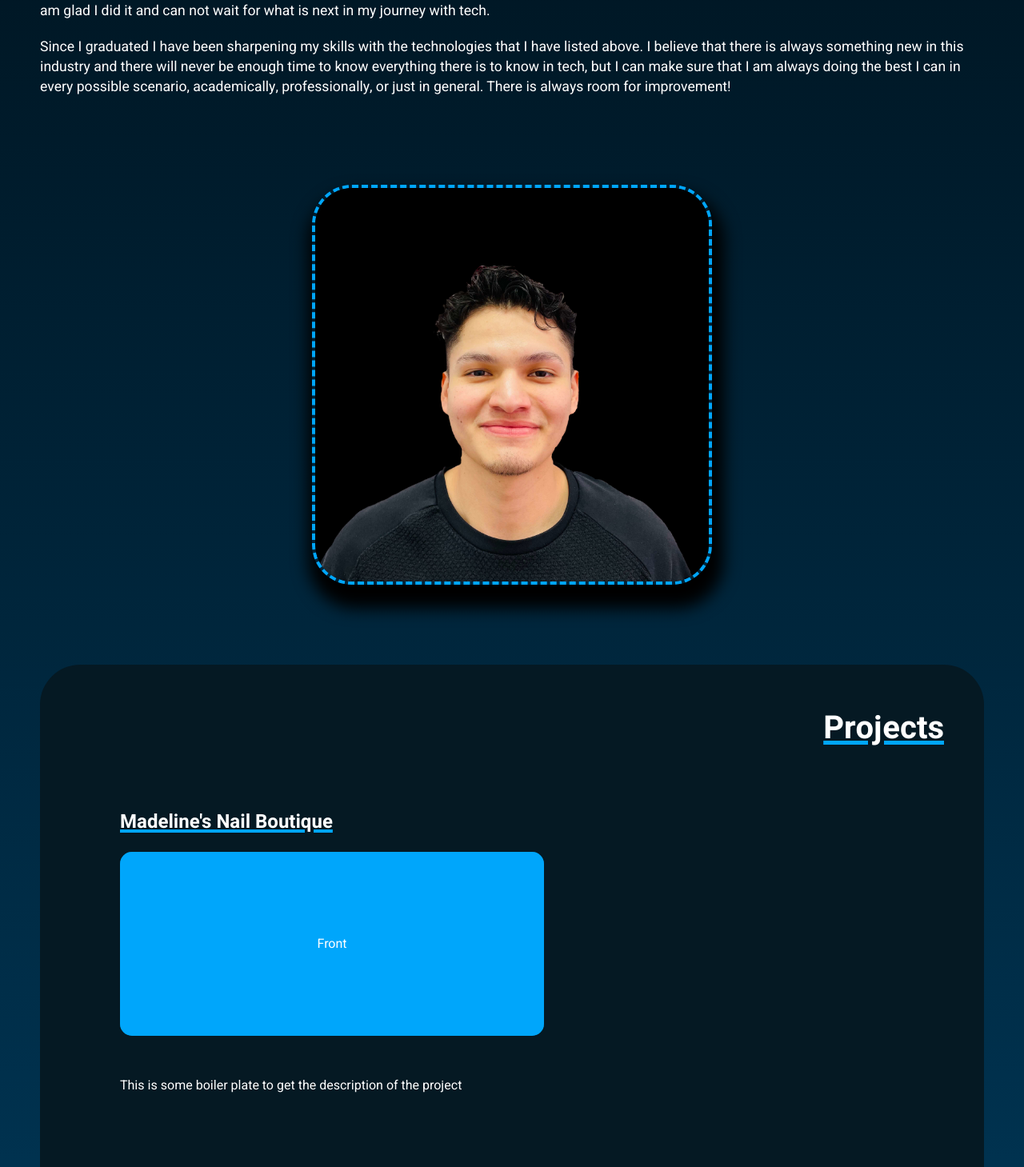
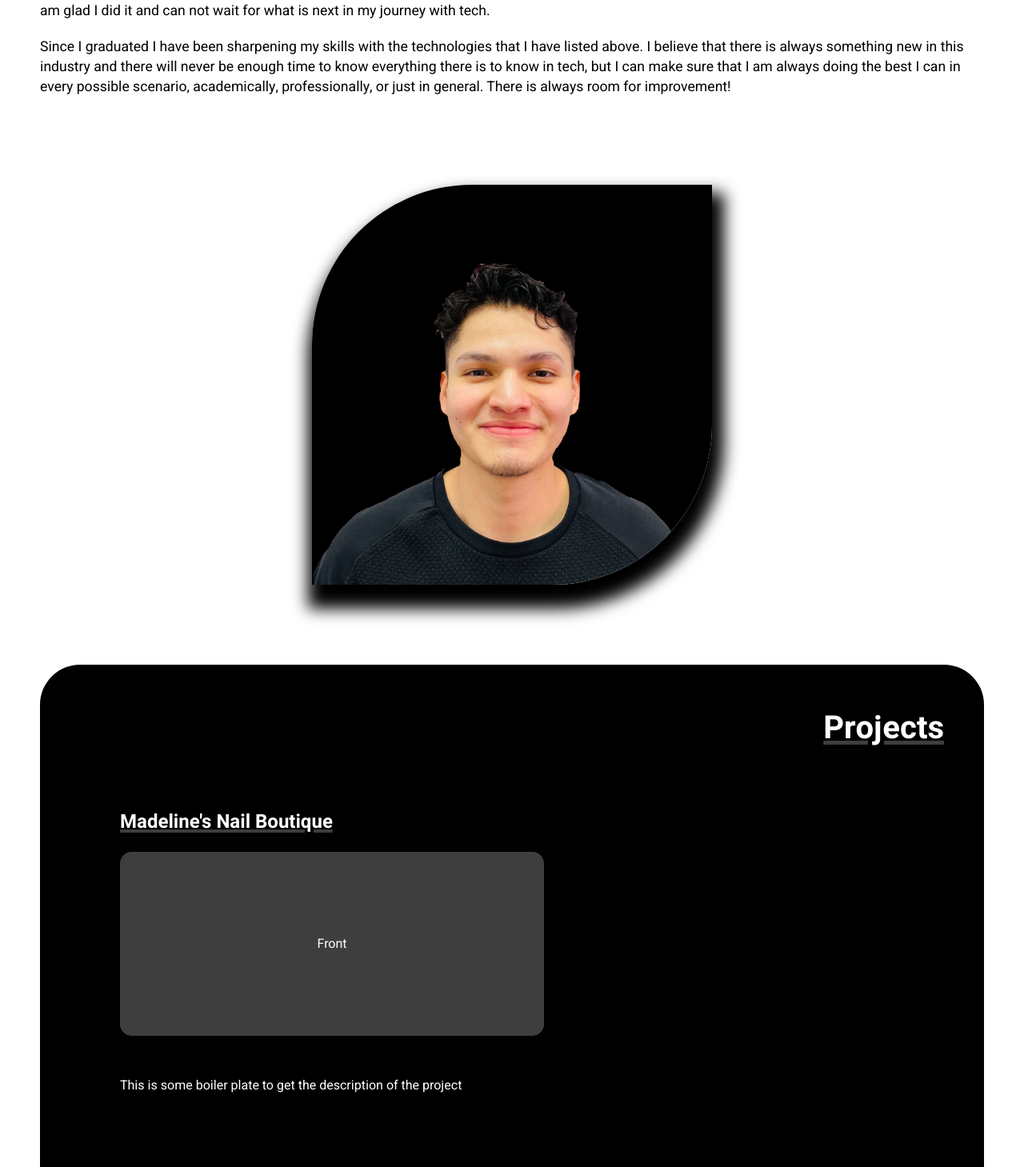
Before and after one commit to CorderoCruz/CruzCordero, a React (Create React App) app: page / in a window 1280 px wide. Shown: the part 1338-2797 px from the top of the page at 80% size. Built offline with nearby package versions, Linux system fonts and the light colour scheme.

Commit message:
changed color scheme of the website

```diff
--- a/src/components/AboutMe/AboutMe.css
+++ b/src/components/AboutMe/AboutMe.css
@@ -3,7 +3,6 @@
   height: 100vh;
   display: grid;
   grid-template-columns: 1fr 1fr;
-  color: white;
   justify-content: center;
   align-items: center;
   padding: 100px 0px;
@@ -25,7 +24,7 @@
   font-size: 2.5rem;
   padding-right: 10px;
   text-decoration: underline;
-  text-decoration-color: var(--one-blue);
+  text-decoration-color: rgb(62, 62, 62);
   text-decoration-thickness: 5px;
 }
 
@@ -64,9 +63,9 @@
 .image-container img {
   height: 100%;
   width: 100%;
-  border-radius: 50px;
+  border-top-left-radius: 40%;
+  border-bottom-right-radius: 40%;
   object-fit: cover;
-  border: dashed 4px var(--one-blue);
   box-shadow: 5px 20px 20px 10px black;
 }
 
--- a/src/components/Intro/Intro.css
+++ b/src/components/Intro/Intro.css
@@ -10,10 +10,10 @@
 .home-slide-container {
   padding: 10px;
   background: linear-gradient(
-    to bottom right,
+    to top,
     black,
-    var(--one-blue)
-    );
+    rgb(71, 71, 71)
+  );
   -webkit-text-fill-color: transparent;
   -webkit-background-clip: text;
 }
--- a/src/components/Navbar/Navbar.css
+++ b/src/components/Navbar/Navbar.css
@@ -11,9 +11,9 @@
   box-shadow: 5px 2px 10px 10px black;
   font-family: "Heebo";
   background: linear-gradient(
-    to top right,
+    to right,
     black,
-    var(--five-blue)
+    rgb(93, 93, 93)
   );
   z-index: 100;
 }
@@ -42,7 +42,7 @@
 
 .link-responsive-nav svg {
   height: 20px;
-  color: var(--one-blue);
+  color: white
 }
 
 svg {
@@ -63,7 +63,7 @@ nav {
 }
 
 .links a:hover {
-  color: var(--two-blue);
+  color: grey;
   cursor: pointer;
 }
 
@@ -113,8 +113,8 @@ header .nav-btn {
     background: linear-gradient(
       to bottom right,
       black,
-      var(--five-blue)
-      );
+      rgb(124, 124, 124)
+    );
     transform: translateY(-100vh)
   }
 
--- a/src/components/Projects/Projects.css
+++ b/src/components/Projects/Projects.css
@@ -1,7 +1,7 @@
 .projects-container {
   display: flex;
   height: auto;
-  background-color: var(--five-blue);
+  background-color: black;
   border-radius: 50px;
   z-index: -10;
   align-items: center;
@@ -11,7 +11,7 @@
   font-size: 2.5rem;
   color: white;
   text-decoration: underline;
-  text-decoration-color: var(--one-blue);
+  text-decoration-color: rgb(62, 62, 62);
   text-decoration-thickness: 5px;
   transform: rotate(-90deg);
   z-index: -10;
@@ -76,13 +76,11 @@
   -webkit-backface-visibility: hidden;
 }
 
-.card-front {
-  background-color: var(--one-blue);
+.card-front, .card-back {
+  background-color: rgb(62, 62, 62);
+  cursor: pointer;
 }
 
-.card-back {
-  background-color: var(--three-blue);
-}
 /* End */
 
 
@@ -95,7 +93,7 @@
 
 .project h2 {
   text-decoration: underline;
-  text-decoration-color: var(--one-blue);
+  text-decoration-color: rgb(62, 62, 62);
   text-decoration-thickness: 4px;
 }
 
--- a/src/index.css
+++ b/src/index.css
@@ -18,13 +18,11 @@
 }
 
 body {
-  background: linear-gradient(to bottom,
-  black,
-  var(--four-blue));
+  color: black;
 }
 
 .content {
-  padding: 0px 200px;
+  padding: 0px 300px;
 }
 
 @media only screen and (max-width: 1350px) {
```
